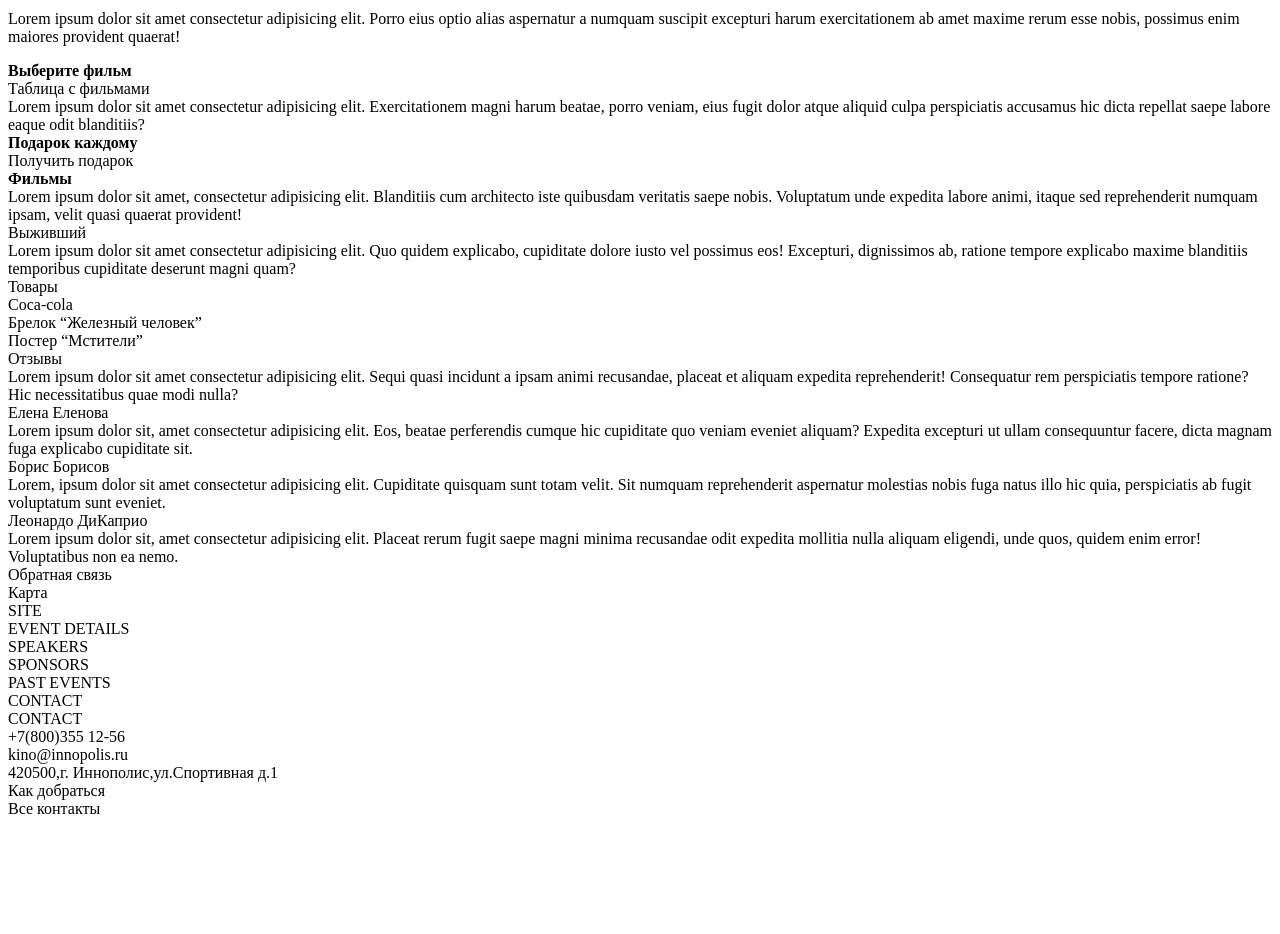
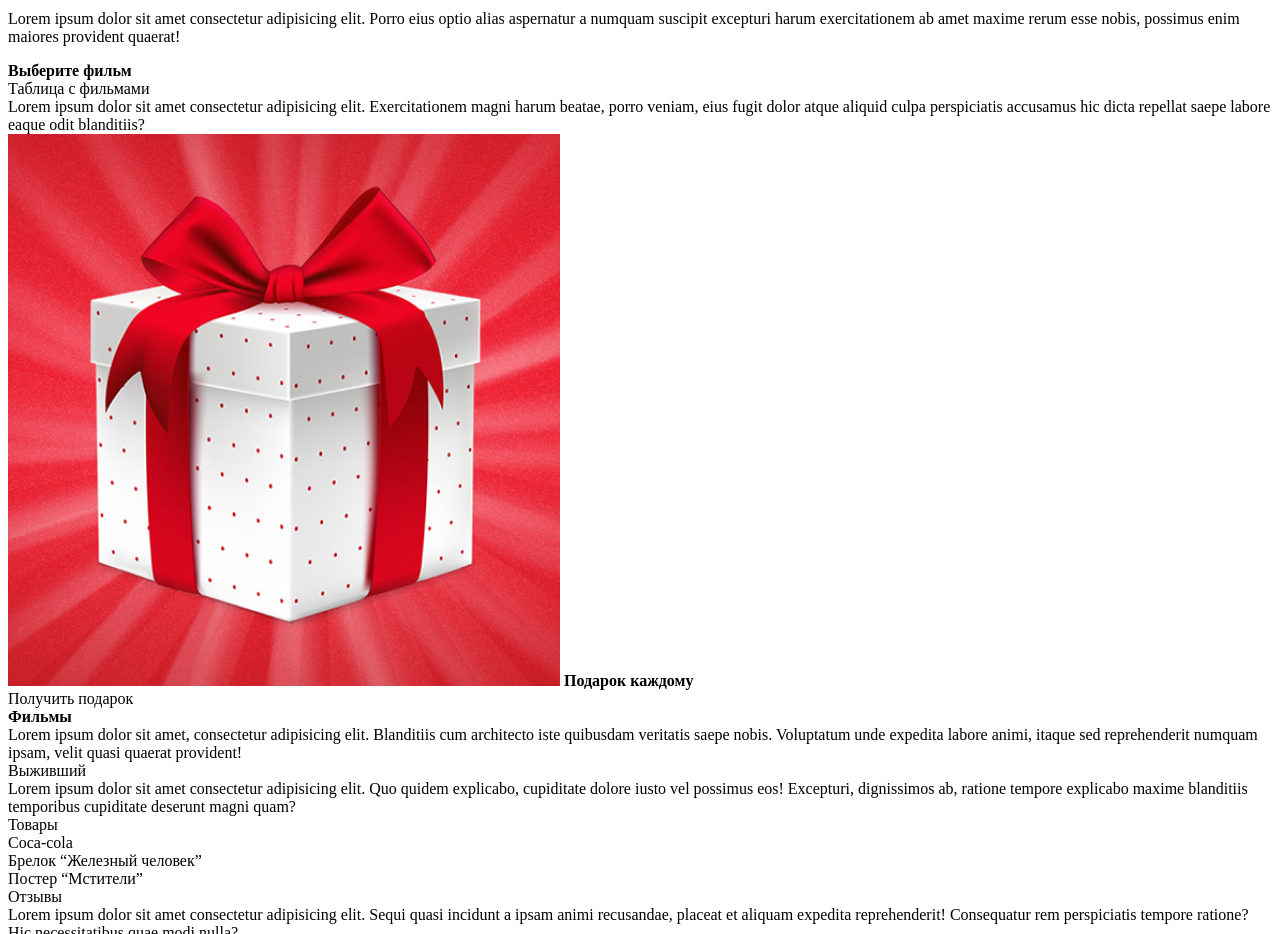
Before and after one commit to SergeiPushkarev/cinema-tickets.Innopolis, a plain HTML site: page index.html in a window 1280 px wide. Shown: the part 1960-2894 px from the top of the page. Before the commit the page ends 2786 px from the top, so only its background shows below. Drawn offline with Linux system fonts and the light colour scheme.

Commit message:
Добавлен подарок

```diff
--- a/index.html
+++ b/index.html
@@ -96,7 +96,8 @@
             <div>Таблица с фильмами</div>
             <div>Lorem ipsum dolor sit amet consectetur adipisicing elit. Exercitationem magni harum beatae, porro veniam, eius fugit dolor atque aliquid culpa perspiciatis accusamus hic dicta repellat saepe labore eaque odit blanditiis?</div>
         </div>
-        <div><b>Подарок каждому</b>
+        <div><img src="img/present.jpg" alt="">
+            <b>Подарок каждому</b>
                 <div>
                     Получить <span>подарок</span>
                 </div>
```
Also changed, not shown: img/present.jpg (added).
